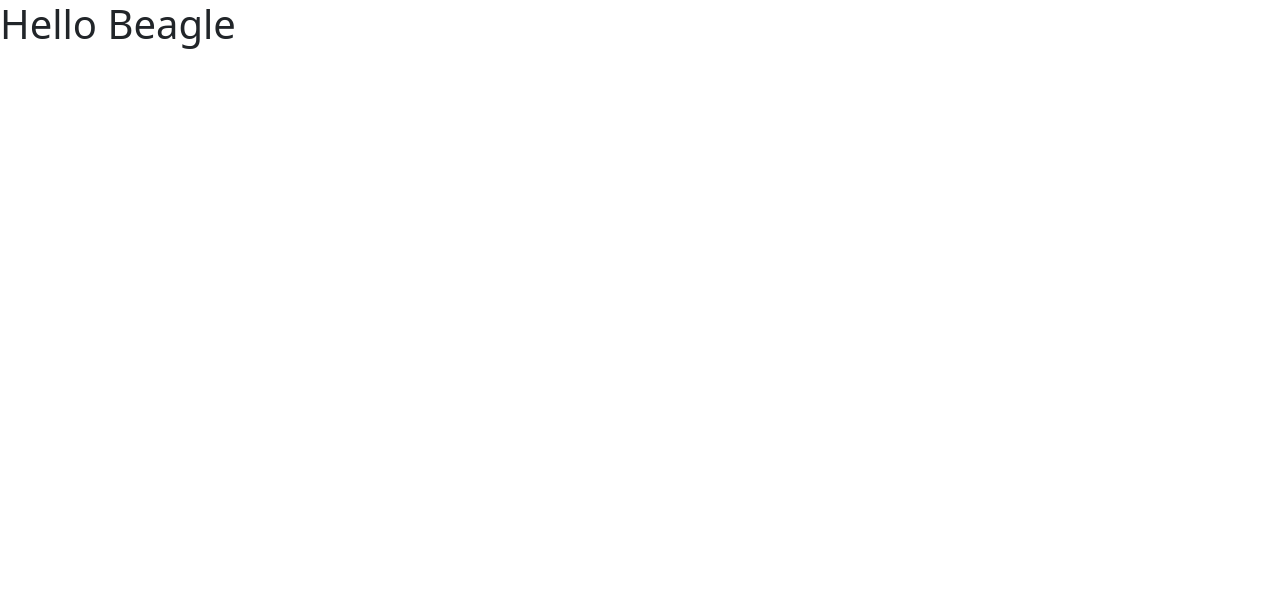
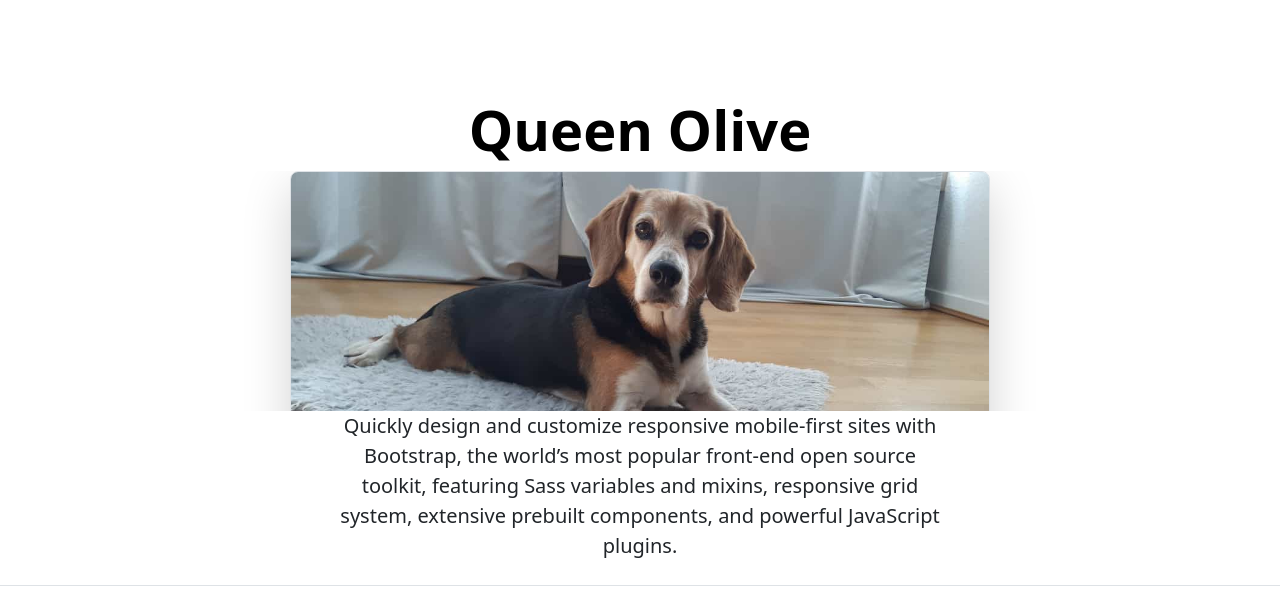
Before and after one commit to Matthimatiker/olive-daily, a website: page public/index.html in a window 1280 px wide. Drawn offline with Linux system fonts and the light colour scheme.

Commit message:
added draft Olive layout

```diff
--- a/public/index.html
+++ b/public/index.html
@@ -8,7 +8,19 @@
         <script src="./bootstrap-5.3.1/js/bootstrap.bundle.min.js" integrity="sha384-HwwvtgBNo3bZJJLYd8oVXjrBZt8cqVSpeBNS5n7C8IVInixGAoxmnlMuBnhbgrkm" crossorigin="anonymous"></script>
     </head>
     <body>
-        <h1>Hello Beagle</h1>
+
+        <div class="px-4 pt-5 my-5 text-center border-bottom">
+            <h1 class="display-4 fw-bold text-body-emphasis">Queen Olive</h1>
+            <div class="overflow-hidden" style="max-height: 30vh;">
+                <div class="container px-5">
+                    <img src="images/queen-olive.jpeg" class="img-fluid border rounded-3 shadow-lg mb-4" alt="Example image" width="700" height="500" loading="lazy">
+                </div>
+            </div>
+            <div class="col-lg-6 mx-auto">
+                <p class="lead mb-4">Quickly design and customize responsive mobile-first sites with Bootstrap, the world’s most popular front-end open source toolkit, featuring Sass variables and mixins, responsive grid system, extensive prebuilt components, and powerful JavaScript plugins.</p>
+            </div>
+        </div>
+
         <script src="./js/daily-content.js"></script>
     </body>
 </html>
```
Also changed, not shown: README.md, public/images/queen-olive.jpeg (renamed from images/queen-olive.jpeg).
